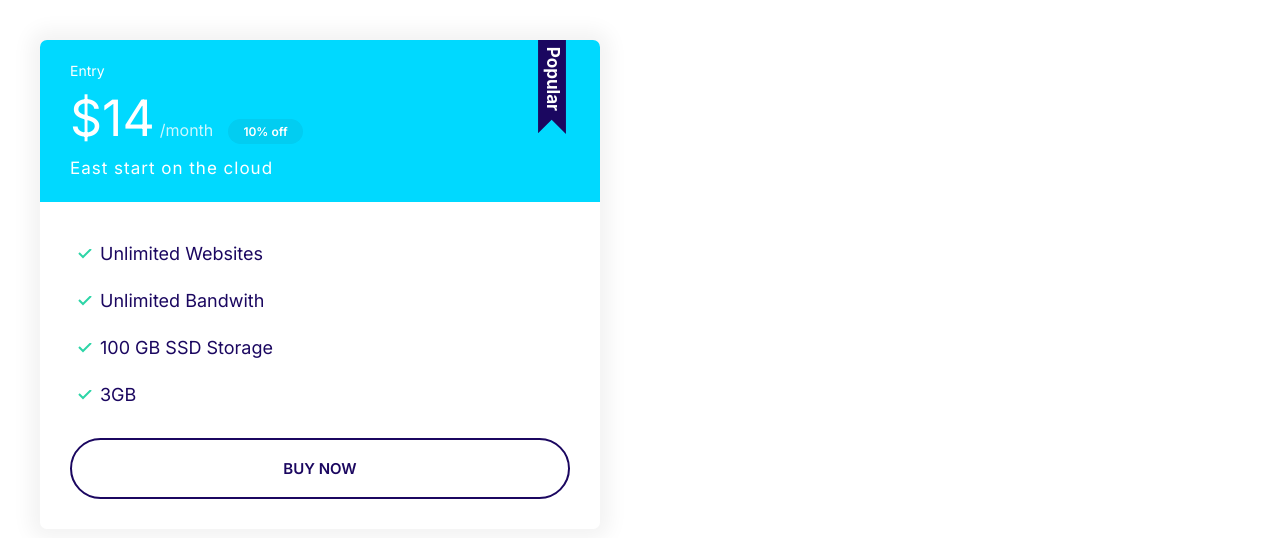
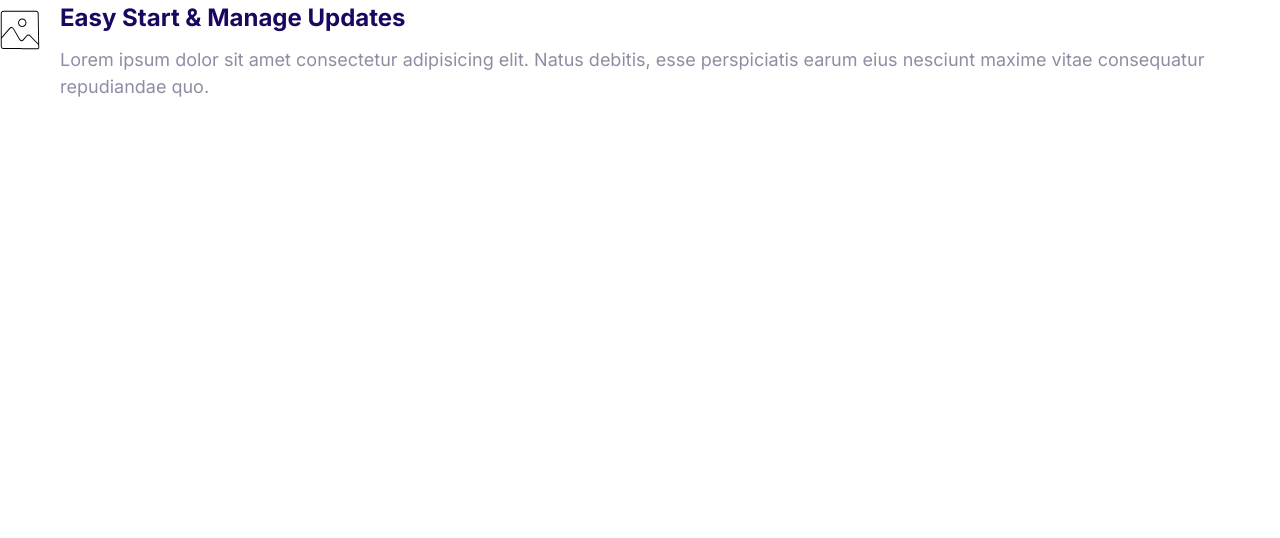
Before and after one commit to JM-Flores/code-with-mosh-moshify, a plain HTML site: page index.html in a window 1280 px wide. Drawn offline with Linux system fonts and the light colour scheme.

Commit message:
create media object

```diff
--- a/css/styles.css
+++ b/css/styles.css
@@ -364,3 +364,20 @@ a {
         font-size: 1.7rem;
     }
 }
+
+/* Media */
+.media {
+    display: flex;
+}
+
+.media__title {
+    margin-top: 0;
+}
+
+.media__body {
+    margin: 0 2rem;
+}
+
+.media__image {
+    margin-top: 1rem;
+}
--- a/index.html
+++ b/index.html
@@ -14,26 +14,19 @@
     <link rel="stylesheet" href="css/styles.css" />
   </head>
   <body>
-    <div style="width: 50%; padding: 4rem">
-      <div class="plan plan--popular">
-        <div class="card card--secondary">
-          <header class="card__header">
-            <h3 class="plan__name">Entry</h3>
-            <span class="plan__price">$14</span>
-            <span class="plan__billing-cycle">/month</span>
-            <span class="badge badge--secondary badge--small">10% off</span>
-            <span class="plan__description">East start on the cloud</span>
-          </header>
-          <div class="card__body">
-            <ul class="list list--tick">
-              <li class="list__item">Unlimited Websites</li>
-              <li class="list__item">Unlimited Bandwith</li>
-              <li class="list__item">100 GB SSD Storage</li>
-              <li class="list__item">3GB</li>
-            </ul>
-            <button class="btn btn--outline btn--block">Buy Now</button>
-          </div>
-        </div>
+    <div class="media">
+      <div class="media__image">
+        <svg class="icon icon--primary">
+          <use xlink:href="/images/sprite.svg#snap"></use>
+        </svg>
+      </div>
+      <div class="media__body">
+        <h3 class="media__title">Easy Start & Manage Updates</h3>
+        <p>
+          Lorem ipsum dolor sit amet consectetur adipisicing elit. Natus
+          debitis, esse perspiciatis earum eius nesciunt maxime vitae
+          consequatur repudiandae quo.
+        </p>
       </div>
     </div>
   </body>
```
Also changed, not shown: components/media-object.html (added, +15 -0 lines), images/sprite.svg.
